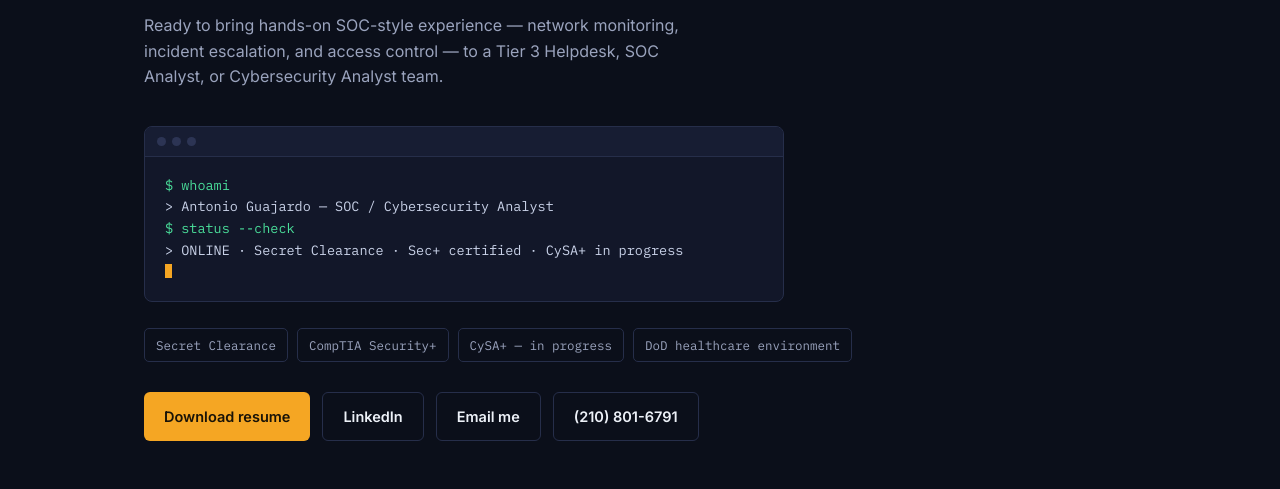
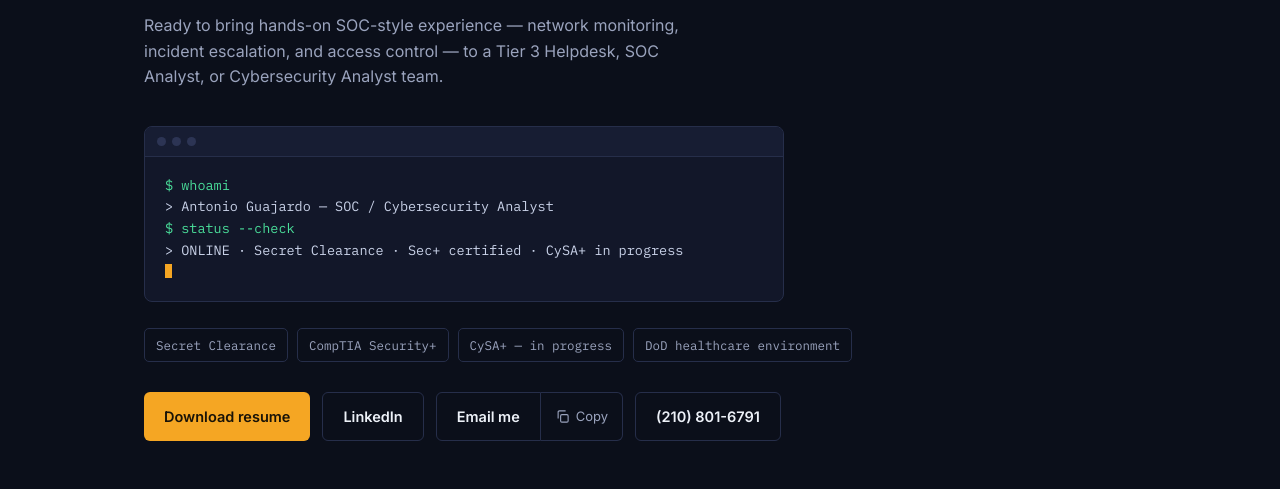
Before and after one commit to aantonig/aantonig.github.io, a plain HTML site: page index.html in a window 1280 px wide. Shown: the part 311-800 px from the top of the page. Drawn offline with Linux system fonts and the light colour scheme.

Commit message:
Update index.html

```diff
--- a/index.html
+++ b/index.html
@@ -120,6 +120,18 @@
   .btn-ghost{border:1px solid var(--border); color:var(--text);}
   .btn-ghost:hover{border-color:var(--accent);}
 
+  .btn-group{display:inline-flex; align-items:stretch;}
+  .btn-group .btn-ghost{border-radius:6px 0 0 6px;}
+  .btn-copy{
+    border:1px solid var(--border); border-left:none; border-radius:0 6px 6px 0;
+    background:transparent; color:var(--text-dim); cursor:pointer;
+    padding:0 14px; display:inline-flex; align-items:center; gap:6px;
+    font-family:var(--body); font-size:13px; transition:border-color .15s, color .15s;
+  }
+  .btn-copy:hover{border-color:var(--accent); color:var(--accent);}
+  .btn-copy svg{width:15px; height:15px; flex-shrink:0;}
+  .btn-copy.copied{color:var(--online); border-color:var(--online);}
+
   /* --- Stat row --- */
   .stats{display:grid; grid-template-columns:repeat(4,1fr); gap:1px; background:var(--border); border:1px solid var(--border); border-radius:8px; overflow:hidden;}
   .stat{background:var(--panel); padding:26px 18px; text-align:left;}
@@ -240,7 +252,13 @@
     <div class="cta-row">
       <a class="btn btn-primary" href="Antonio_Guajardo_Resume.pdf" download>Download resume</a>
       <a class="btn btn-ghost" href="https://www.linkedin.com/in/antonio-guajardo-6892a31a4/" target="_blank" rel="noopener">LinkedIn</a>
-      <a class="btn btn-ghost" href="mailto:aguajardo2001@icloud.com">Email me</a>
+      <div class="btn-group">
+        <a class="btn btn-ghost" href="mailto:aguajardo2001@icloud.com">Email me</a>
+        <button class="btn-copy" type="button" onclick="copyEmail(this)" aria-label="Copy email address" title="Copy email address">
+          <svg viewBox="0 0 24 24" fill="none" stroke="currentColor" stroke-width="1.8"><rect x="9" y="9" width="12" height="12" rx="2"/><path d="M5 15V5a2 2 0 0 1 2-2h10"/></svg>
+          <span class="copy-label">Copy</span>
+        </button>
+      </div>
       <a class="btn btn-ghost" href="tel:+12108016791">(210) 801-6791</a>
     </div>
   </section>
@@ -511,7 +529,12 @@
       </div>
       <div class="foot-links">
         <a href="https://www.linkedin.com/in/antonio-guajardo-6892a31a4/" target="_blank" rel="noopener">LinkedIn</a>
-        <a href="mailto:aguajardo2001@icloud.com">aguajardo2001@icloud.com</a>
+        <div class="btn-group" style="align-self:flex-start;">
+          <a class="btn btn-ghost" style="padding:8px 14px; font-size:14.5px; font-weight:400;" href="mailto:aguajardo2001@icloud.com">aguajardo2001@icloud.com</a>
+          <button class="btn-copy" type="button" onclick="copyEmail(this)" aria-label="Copy email address" title="Copy email address">
+            <svg viewBox="0 0 24 24" fill="none" stroke="currentColor" stroke-width="1.8"><rect x="9" y="9" width="12" height="12" rx="2"/><path d="M5 15V5a2 2 0 0 1 2-2h10"/></svg>
+          </button>
+        </div>
         <a href="tel:+12108016791">(210) 801-6791</a>
         <a href="Antonio_Guajardo_Resume.pdf" download>Download resume →</a>
         <span style="color:var(--text-dim);">San Antonio, TX</span>
@@ -521,6 +544,40 @@
   </footer>
 
 </main>
+
+<script>
+  function copyEmail(btn){
+    var email = 'aguajardo2001@icloud.com';
+    function showCopied(){
+      var label = btn.querySelector('.copy-label');
+      var original = label ? label.textContent : null;
+      btn.classList.add('copied');
+      if(label) label.textContent = 'Copied!';
+      btn.setAttribute('title', 'Copied!');
+      setTimeout(function(){
+        btn.classList.remove('copied');
+        if(label) label.textContent = original;
+        btn.setAttribute('title', 'Copy email address');
+      }, 1600);
+    }
+    if(navigator.clipboard && navigator.clipboard.writeText){
+      navigator.clipboard.writeText(email).then(showCopied)['catch'](function(){ legacyCopy(); });
+    } else {
+      legacyCopy();
+    }
+    function legacyCopy(){
+      var ta = document.createElement('textarea');
+      ta.value = email;
+      ta.style.position = 'fixed';
+      ta.style.opacity = '0';
+      document.body.appendChild(ta);
+      ta.focus();
+      ta.select();
+      try{ document.execCommand('copy'); showCopied(); }catch(e){}
+      document.body.removeChild(ta);
+    }
+  }
+</script>
 
 <script>
   (function(){
```
